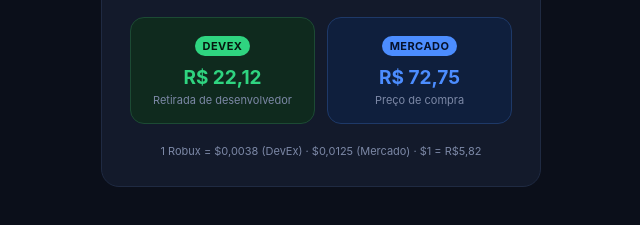
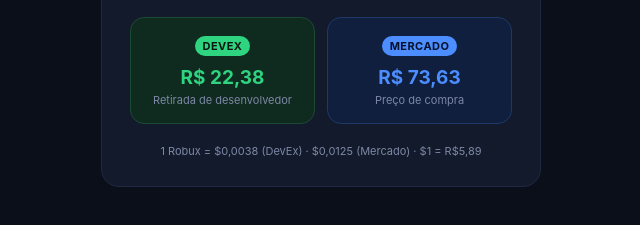
Before and after one commit to matheusasturofc-del/rbxconverter, a plain HTML site: page index.html in a window 1280 px wide. Shown: the part 457-682 px from the top of the page, 319-959 px from the left. Drawn offline with Linux system fonts and the light colour scheme.

Commit message:
Atualiza cotação USD/BRL para 5.89 - 2026-11-20

```diff
--- a/index.html
+++ b/index.html
@@ -189,13 +189,13 @@
     </div>
   </div>
 
-  <div class="footer">1 Robux = $0,0038 (DevEx) · $0,0125 (Mercado) · $1 = R$5,82</div>
+  <div class="footer">1 Robux = $0,0038 (DevEx) · $0,0125 (Mercado) · $1 = R$5,89</div>
 </div>
 
 <script>
   const RATE_DEVEX = 0.0038;
   const RATE_MERCADO = 0.0125;
-  const USD_BRL = 5.82;
+  const USD_BRL = 5.89;
 
   let mode = 'r2m';
 
```
